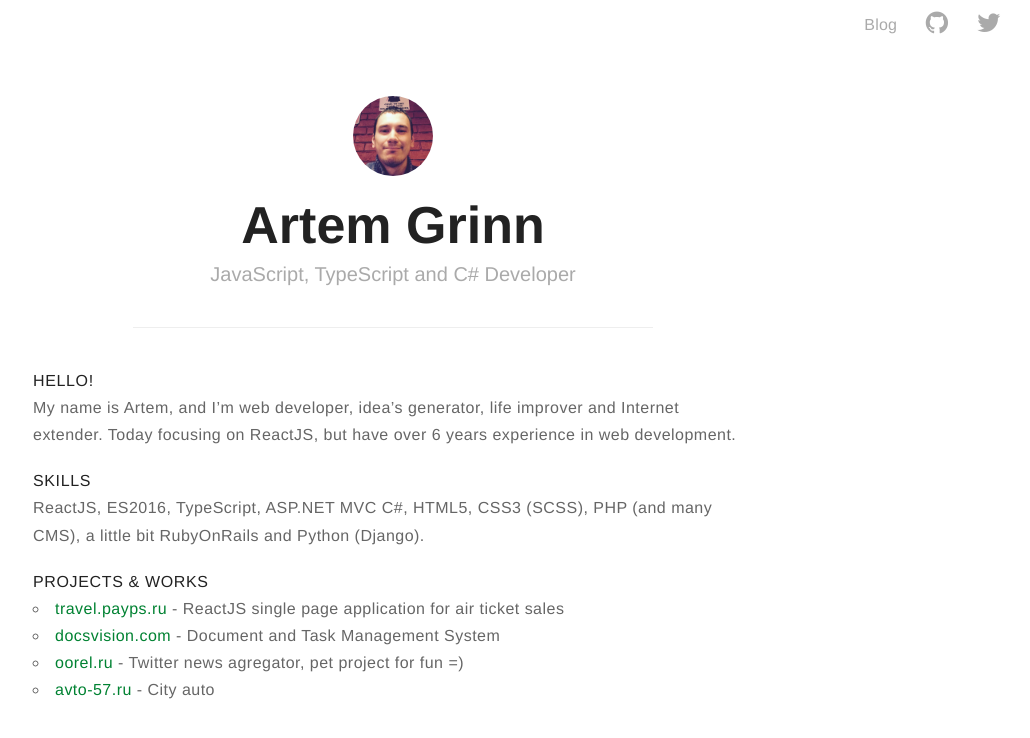
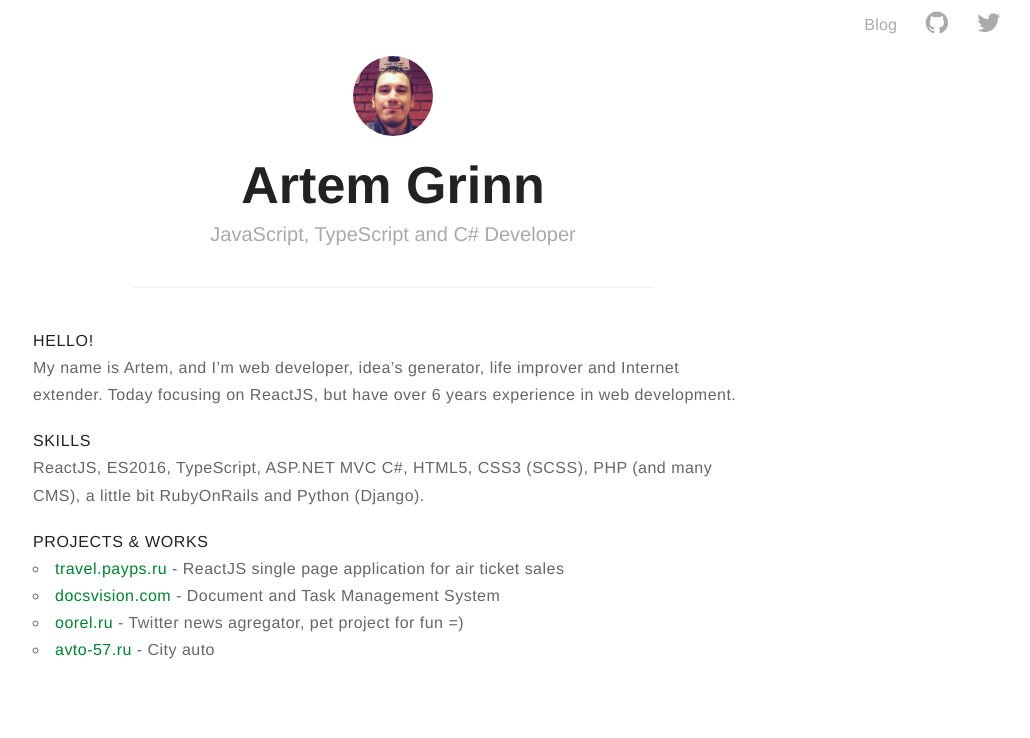
Before and after one commit to ArtemGrinn/artemgrinn.github.io, a Jekyll site: the page built from index.md, in a window 1280 px wide. Shown: the top 738 px of the page, without its empty margins (247-1277 px from the left). Built offline with Jekyll 4.4.1, drawn with Linux system fonts in a browser that asks for light colours; our own code applies the rules of GitHub Pages for plain Markdown files.

Commit message:
Update style.css

```diff
--- a/assets/css/style.css
+++ b/assets/css/style.css
@@ -69,7 +69,7 @@ h2 {
 }
 
 .profile #wrapper {
-	padding: 60px 40px 0px;
+	padding: 20px 40px 0px;
 	max-width: 600px;
 	margin: 0 auto;
 }
```
